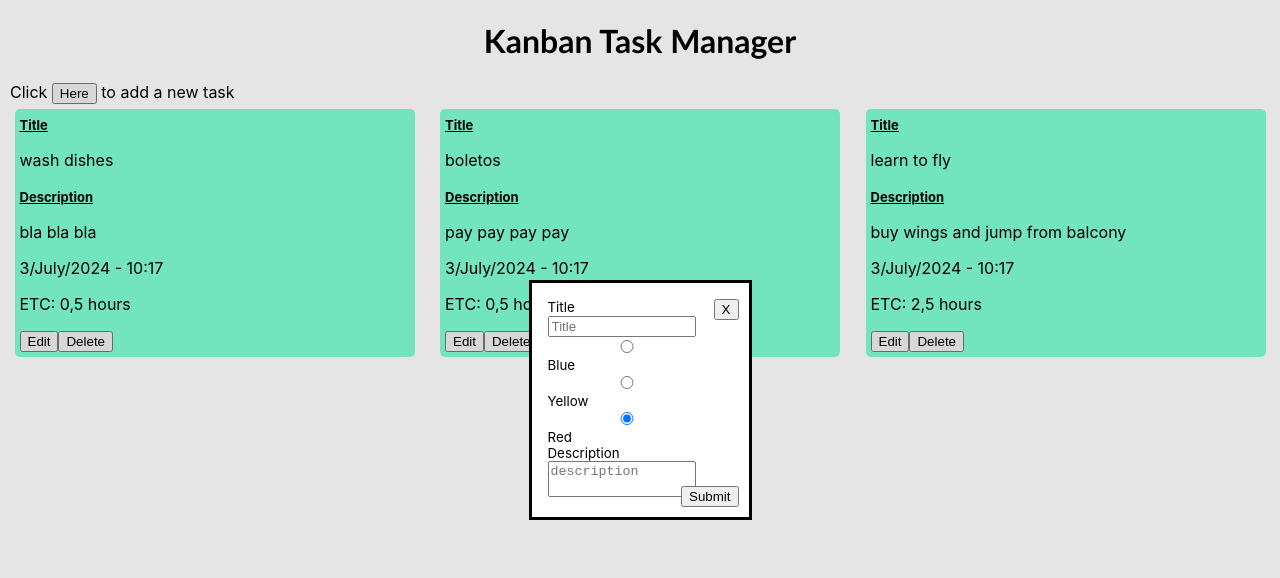
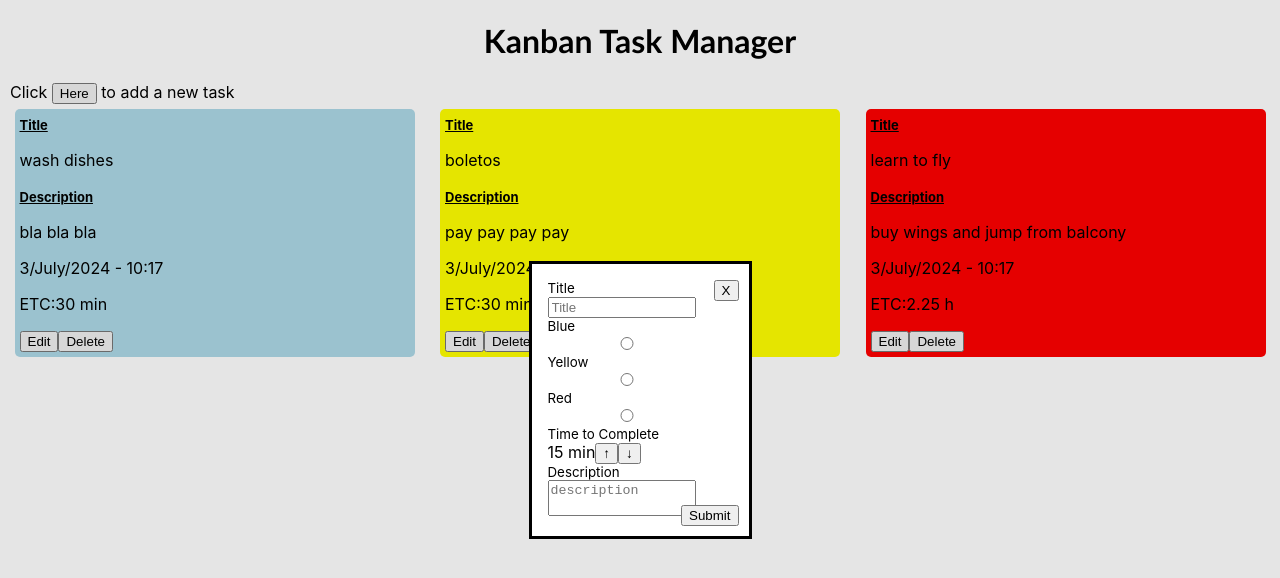
Before and after one commit to Ahab1777/kanban-task-tracker, a React (Create React App) app: page / in a window 1280 px wide. Both pictures are taken after a click on the button "Here". Shown: the top 578 px of the page. Built offline with nearby package versions, Linux system fonts and the light colour scheme.

Commit message:
fixing EdtiTask.jsx

```diff
--- a/src/App.css
+++ b/src/App.css
@@ -50,7 +50,8 @@ h1 {
 }
 
 .board-item {
-    background-color:aquamarine;
+    background-color: #add8e6;
+
     width: clamp(200px, 85vw, 400px);
 
     padding: 5px;
@@ -157,6 +158,7 @@ h1 {
 
 .title-block {
     width: 100%;
+
 }
 
 .description-block {
--- a/src/App.js
+++ b/src/App.js
@@ -15,22 +15,23 @@ function App() {
       title: "wash dishes",
       description:"bla bla bla",
       createdOn: '3/July/2024 - 10:17',
-      etc: '0,5' ,
-      colorCode: '0000FF'
+      fullDate: 'qwe',
+      etc: '30' ,
+      colorCode: '#add8e6'
     },
     {
       title: "boletos",
       description: 'pay pay pay pay',
       createdOn: '3/July/2024 - 10:17',
-      etc: '0,5' ,
-      colorCode: 'FFFF00'
+      etc: '30' ,
+      colorCode: '#FFFF00'
     },
     {
       title: "learn to fly",
       description: "buy wings and jump from balcony",
       createdOn: '3/July/2024 - 10:17',
-      etc: '2,5' ,
-      colorCode: 'FF0000'
+      etc: '135' ,
+      colorCode: '#FF0000'
     },
 
 
@@ -60,7 +61,7 @@ function App() {
 
       {taskList.map((task, i) => {
         return (
-          <BoardCard key={i} index={i} title={task.title} description={task.description} createdOn={task.createdOn} etc={task.etc}>
+          <BoardCard key={i} index={i} title={task.title} description={task.description} createdOn={task.createdOn} etc={task.etc} colorCode={task.colorCode}>
           </BoardCard>
         )
       })}
--- a/src/components/BoardCard.jsx
+++ b/src/components/BoardCard.jsx
@@ -4,7 +4,7 @@ import EditTask from "./EditTask"
 
 export const BoardContext = createContext(null)
 
-const BoardCard = ({title, description, index, createdOn, etc}) => {
+const BoardCard = ({title, description, index, createdOn, etc, colorCode}) => {
     // context fetcher
     const {taskList, setTaskList, setIsDisabled} = useContext(KanbanContext)
     //state managing edit mode activation
@@ -14,11 +14,6 @@ const BoardCard = ({title, description, index, createdOn, etc}) => {
 
     //create context for editMode to be passed to children
 
-
-    const DeleteConfirmation = () => {
-
-    }
-
     const DeleteTask = () => {
         const newTaskList = [...taskList]
         newTaskList.splice(index, 1)
@@ -26,10 +21,11 @@ const BoardCard = ({title, description, index, createdOn, etc}) => {
         setConfirmDelete(false)
     }
 
+
     return (
         <>
 
-            <div className="board-item">
+            <div className="board-item item-backbround" style={{backgroundColor: colorCode}}>
                 <label htmlFor="task-title">Title</label>
                 <p name="task-title">{title}</p>
                 <label htmlFor="task-description">Description</label>
@@ -37,15 +33,17 @@ const BoardCard = ({title, description, index, createdOn, etc}) => {
                 <label htmlFor="createdOn"></label>
                 <p name="createdOn">{createdOn}</p>
                 <label htmlFor="etc"></label>
-                <p name="etc">ETC: <span>{etc}</span> hours</p>
+                <p name="etc">ETC:
+                     {etc >= 60
+                    ? <span>{etc/60} h</span>
+                    : <span>{etc} min</span>}</p>
                 <button onClick={() => {
                     setEditMode(true)
-                    setIsDisabled(true)
                 }}>Edit</button>
                 <button onClick={() => {setConfirmDelete(true)}}>Delete</button>
                 {editMode ?
                 <div className="task-edit" >
-                    <EditTask index={index} title={title} description={description} setEditMode={setEditMode}/>
+                    <EditTask index={index} title={title} description={description} setEditMode={setEditMode} createdOn={createdOn} etc={etc} colorCode={colorCode} />
                 </div> : null
             }
                 {confirmDelete ?
--- a/src/components/EditTask.jsx
+++ b/src/components/EditTask.jsx
@@ -1,9 +1,9 @@
-import { useContext, useState } from "react";
+import { useContext, useState, useRef } from "react";
 import { KanbanContext } from "../App";
 
-const EditTask = ({index, title, description, setEditMode}) => {
+const EditTask = ({setEditMode, title, description, index, createdOn, etc, colorCode}) => {
     //grab context from App.js
-    const {taskList, setTaskList, setIsDisabled} = useContext(KanbanContext)
+    const {taskList, setTaskList} = useContext(KanbanContext)
 
 
     //create useState to set previous value to current edit
@@ -22,66 +22,147 @@ const EditTask = ({index, title, description, setEditMode}) => {
     const handleEdit = (e) => {
         e.preventDefault()
         const newTaskList = [...taskList];
-        newTaskList[index] = {title: titleEdit, description: descriptionEdit}
+        newTaskList[index] = [ ...taskList, {title: taskTitle, description: taskDescription, createdOn, fullDate: currentDate, etc: completionTime, colorCode}]
         setTaskList(newTaskList)
-        setIsDisabled(false)
         setEditMode(false)
     }
 
     const handleCloseButton = (e) => {
         e.preventDefault()
-        setIsDisabled(false)
         setEditMode(false)
+    }
+
+    //useRef for modal form and its toggle function - also responsible for masking background while modal is open
+    const newTaskModal = useRef(null)
+
+    function toggleNewTaskModal() {
+        if (!newTaskModal.current){
+            return;
+        }
+        newTaskModal.current.hasAttribute("open")
+        ? newTaskModal.current.close() && setEditMode(false)
+        : newTaskModal.current.showModal()
+    }
+
+
+    //handle task time button
+    function handleTime(e) {
+        const timeCommand = e.target.value;
+
+        switch (timeCommand) {
+            case "decreaseTime":
+                //do not decrease time below 15min
+                if(completionTime <= 15 ){
+                    break;
+                }
+                setCompletionTime(prevTime => prevTime - 15);
+                break;
+                case "increaseTime":
+                    //do not increase time above 480min/8h
+                    if(completionTime >= 480 ){
+                        break;
+                    }
+                    setCompletionTime(prevTime => prevTime + 15);
+                    break;
+                    default:
+                        break;
+                    }
                 }
 
 
     return (
         <>
-                        {/* div - task-edit */}
-            <form className="edit-task-form">
+            <dialog ref={newTaskModal} style={{backgroundColor: colorCode}}>
 
-                <button className="close-button-edit" onClick={handleCloseButton}>X</button>
+
+                <form className="new-task-form" disabled={true} method="dialog">
+                    <button className="close-button-new-task" onClick={toggleNewTaskModal}>X</button>
 
                     <div className="title-block">
 
-                    <label htmlFor="task-title-input" className="title-input-label">Title</label>
+                        <label htmlFor="taskTitle">Title</label>
                         <input className="task-title-input"
                         name="taskTitle"
-                    value={titleEdit}
+                        id="taskTitle"
+                        value={taskTitle}
                         type="text"
                         placeholder="Title"
-                    required minLength={0}
+                        minLength={0}
                         maxLength={16}
                         onChange={handleChange}
                         ></input>
 
                     </div>
 
+                    <div className="color-block">
+                        <label htmlFor="radioBlue">Blue</label>
+                        <input
+                        type="radio"
+                        name="colorCode"
+                        id="radioBlue"
+                        value={'#add8e6'}
+                        defaultChecked={colorCode === '#add8e6'}
+                        onChange={handleColorChange}
+                        ></input>
+
+                        <label
+                        htmlFor="radioYellow">Yellow</label>
+                        <input
+                        type="radio"
+                        name="colorCode"
+                        id="radioYellow"
+                        value={'#FFFF00'}
+                        defaultChecked={colorCode === '#FFFF00'}
+                        onChange={handleColorChange}
+                        ></input>
+
+                        <label
+                        htmlFor="radioRed">Red</label>
+                        <input
+                        type="radio"
+                        name="colorCode"
+                        id="radioRed"
+                        value={'#FF0000'}
+                        defaultChecked={colorCode === '#FF0000'}
+                        onChange={handleColorChange}
+                        ></input>
+                    </div>
+
+                    <div className="time-block">
+                        <label htmlFor="etc-input">Time to Complete</label>
+                        {completionTime >= 60
+                        ? <span>{completionTime/60} h</span>
+                        : <span>{completionTime} min</span>}
+                        <button value="increaseTime" onClick={handleTime}>&uarr;</button>
+                        <button value="decreaseTime" onClick={handleTime}>&darr;</button>
+                    </div>
 
                     <div className="description-block">
 
                         <label htmlFor="taskDescription">Description</label>
                         <textarea
                         name="taskDescription"
-                    value={descriptionEdit}
+                        id="taskDescription"
+                        value={taskDescription}
                         type="text"
-
-                    placeholder="Description"
-                    required
+                        placeholder="description"
                         maxLength={100}
+                        size={50}
                         onChange={handleChange}
                         ></textarea>
 
                     </div>
 
+
                     <button
-                className="confirm-button-edit"
-                onClick={handleEdit}
+                    className="confirm-button-new-task"
+                    onClick={handleSubmit}
                     type="submit"
-                >Edit
+                    >Submit
                     </button>
 
                 </form>
+            </dialog>
 
         </>
     )
--- a/src/components/NewTask.jsx
+++ b/src/components/NewTask.jsx
@@ -6,7 +6,7 @@ import { KanbanContext } from "../App";
 //description
 //submit
 
-const NewTask = () => {
+function NewTask() {
     //grab context from App
     const {taskList, setTaskList} = useContext(KanbanContext)
 
@@ -14,8 +14,10 @@ const NewTask = () => {
     const [taskTitle, setTaskTitle] = useState("")
     const [taskDescription, setTaskDescription] = useState("")
     const [taskEdit, setTaskEdit] = useState(false)
+    const [completionTime, setCompletionTime] = useState(15)
+    const [colorCode, setColorCode] = useState('0000FF')
 
-    //useRef for modal form and its toggle function
+    //useRef for modal form and its toggle function - also responsible for masking background while modal is open
     const newTaskModal = useRef(null)
 
     function toggleNewTaskModal() {
@@ -33,26 +35,55 @@ const NewTask = () => {
         if (name === "taskTitle") setTaskTitle(value)
         if (name === "taskDescription") setTaskDescription(value)
     }
+
+    //handle color change
+    function handleColorChange({target}) {
+        setColorCode(target.value)
+    }
+
+    //handle task time button
+    function handleTime(e) {
+        const timeCommand = e.target.value;
+
+        switch (timeCommand) {
+            case "decreaseTime":
+                //do not decrease time below 15min
+                if(completionTime <= 15 ){
+                    break;
+                }
+                setCompletionTime(prevTime => prevTime - 15);
+                break;
+                case "increaseTime":
+                    //do not increase time above 480min/8h
+                    if(completionTime >= 480 ){
+                        break;
+                    }
+                    setCompletionTime(prevTime => prevTime + 15);
+                    break;
+                    default:
+                        break;
+                    }
+                }
+
 //send newly created task to taskList on App
 const handleSubmit = (e) => {
     e.preventDefault()
     const currentDate = new Date();
     const months = ['January', 'February', 'March', 'April', 'May', 'June', 'July', 'August', 'September', 'October', 'November', 'December']
     const createdOn = `${currentDate.getDay()}/${months[currentDate.getMonth()]}/${currentDate.getFullYear()} - ${currentDate.getHours()}:${currentDate.getMinutes()}`
-        const newTaskList = [ ...taskList, {title: taskTitle, description: taskDescription, createdOn}]
+    const newTaskList = [ ...taskList, {title: taskTitle, description: taskDescription, createdOn, fullDate: currentDate, etc: completionTime, colorCode}]
     toggleNewTaskModal()
+    console.log(newTaskList)
     setTaskList(newTaskList);
-        // setIsDisabledlfalse)
     setTaskEdit(false)
 }
-
 
             return(
                 <>
     <button className="new-task-button" onClick={toggleNewTaskModal}>Here</button>
 
 
-        <dialog ref={newTaskModal}>
+        <dialog ref={newTaskModal} style={{backgroundColor: colorCode}}>
 
 
             <form className="new-task-form" disabled={true} method="dialog">
@@ -67,7 +98,7 @@ const NewTask = () => {
                     value={taskTitle}
                     type="text"
                     placeholder="Title"
-                    required minLength={0}
+                    minLength={0}
                     maxLength={16}
                     onChange={handleChange}
                     ></input>
@@ -75,14 +106,46 @@ const NewTask = () => {
                 </div>
 
                 <div className="color-block">
-                    <input type="radio" name="colorCode" id="radioBlue" value={'0000FF'}></input>
                     <label htmlFor="radioBlue">Blue</label>
+                    <input
+                    type="radio"
+                    name="colorCode"
+                    id="radioBlue"
+                    value={'#add8e6'}
+                    defaultChecked={colorCode === '#add8e6'}
+                    onChange={handleColorChange}
+                    ></input>
 
-                    <input type="radio" name="colorCode" id="radioYellow" value={'FFFF00'}></input>
-                    <label htmlFor="radioYellow">Yellow</label>
+                    <label
+                    htmlFor="radioYellow">Yellow</label>
+                    <input
+                    type="radio"
+                    name="colorCode"
+                    id="radioYellow"
+                    value={'#FFFF00'}
+                    defaultChecked={colorCode === '#FFFF00'}
+                    onChange={handleColorChange}
+                    ></input>
 
-                    <input type="radio" name="colorCode" id="radioRed" value={'FF0000'} checked></input>
-                    <label htmlFor="radioRed">Red</label>
+                    <label
+                    htmlFor="radioRed">Red</label>
+                    <input
+                    type="radio"
+                    name="colorCode"
+                    id="radioRed"
+                    value={'#FF0000'}
+                    defaultChecked={colorCode === '#FF0000'}
+                    onChange={handleColorChange}
+                    ></input>
+                </div>
+
+                <div className="time-block">
+                    <label htmlFor="etc-input">Time to Complete</label>
+                    {completionTime >= 60
+                    ? <span>{completionTime/60} h</span>
+                    : <span>{completionTime} min</span>}
+                    <button value="increaseTime" onClick={handleTime}>&uarr;</button>
+                    <button value="decreaseTime" onClick={handleTime}>&darr;</button>
                 </div>
 
                 <div className="description-block">
@@ -94,7 +157,6 @@ const NewTask = () => {
                     value={taskDescription}
                     type="text"
                     placeholder="description"
-                    required
                     maxLength={100}
                     size={50}
                     onChange={handleChange}
```
Lines whose indentation alone changed are shown as unchanged.
